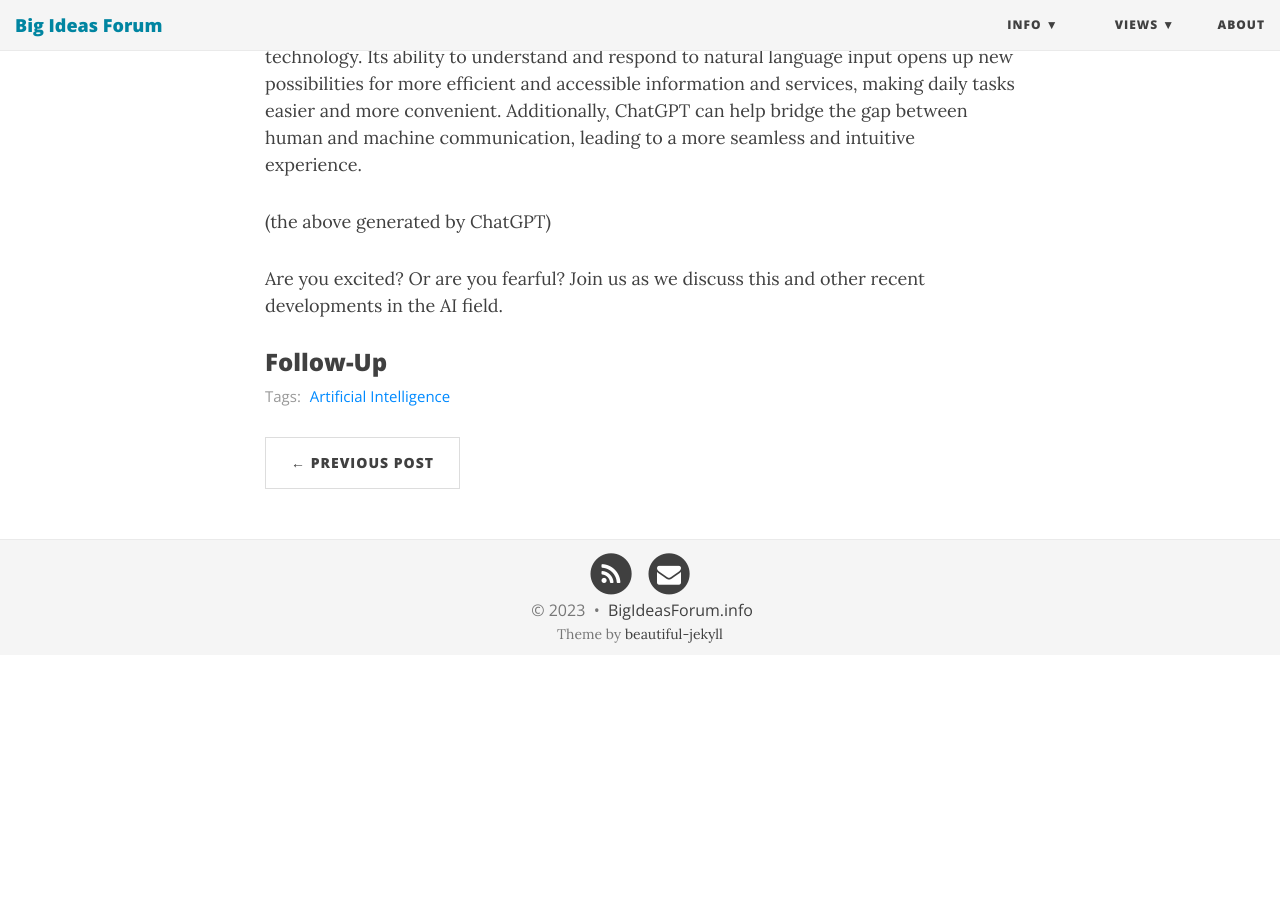
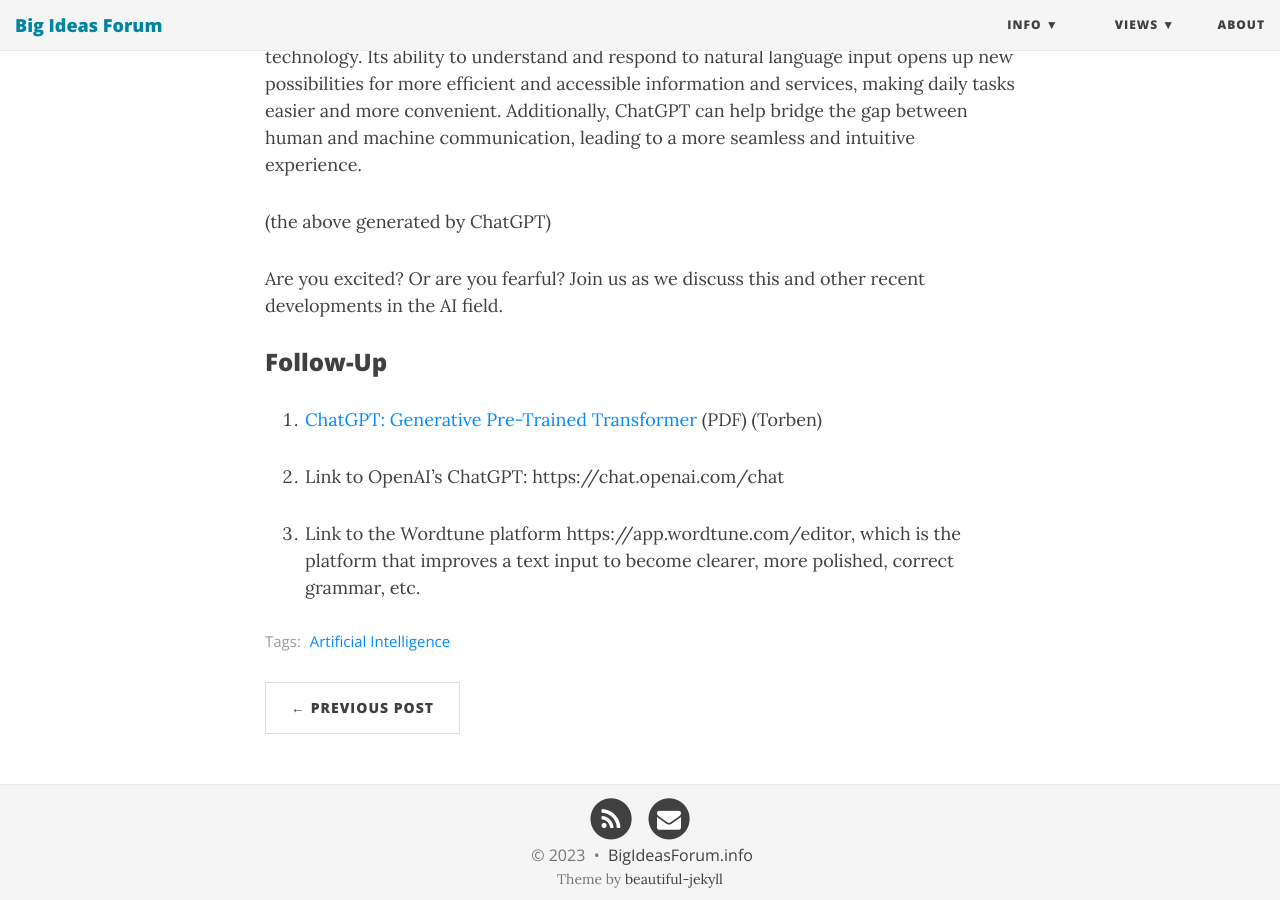
Before and after one commit to BigIdeasForum/bigideasforum.github.io, a Jekyll site: the page built from _posts/2023/2023-02-02-chatgpt.md, in a window 1280 px wide and 900 px high, scrolled down 962 px. Built offline with Jekyll 4.4.1, drawn with Linux system fonts in a browser that asks for light colours; nearby versions of some CDN libraries; before the commit the page ends 1617 px from its top, so only the background shows below that.

Commit message:
post followup

```diff
--- a/_posts/2023/2023-02-02-chatgpt.md
+++ b/_posts/2023/2023-02-02-chatgpt.md
@@ -18,3 +18,9 @@
 Are you excited? Or are you fearful? Join us as we discuss this and other recent developments in the AI field.
 
 ### Follow-Up
+
+1. [ChatGPT: Generative Pre-Trained Transformer](/assets/present/2023/2023-02-02/chatgtp.pdf) (PDF) (Torben)
+
+2. Link to OpenAI’s ChatGPT:  https://chat.openai.com/chat
+
+3. Link to the Wordtune platform https://app.wordtune.com/editor, which is the platform that improves a text input to become clearer, more polished, correct grammar, etc.
```
Also changed, not shown: 1 other file.
